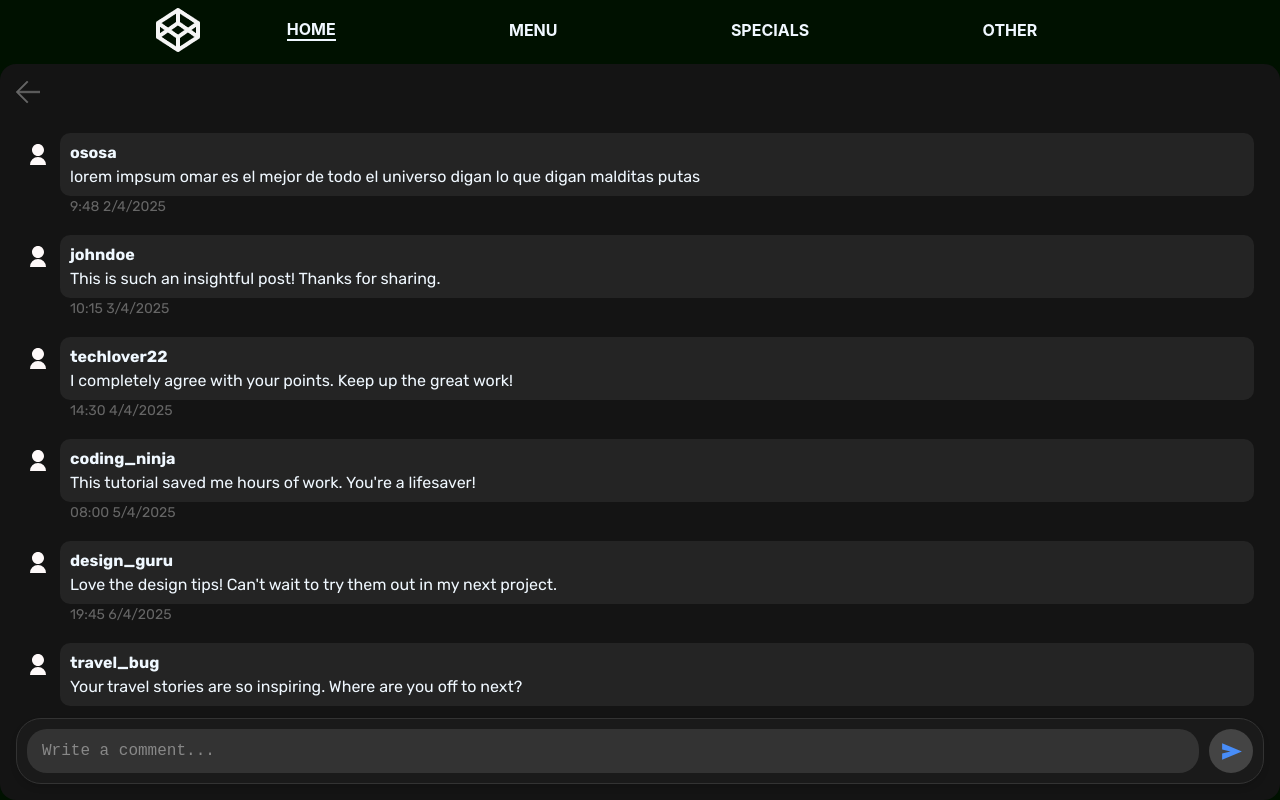
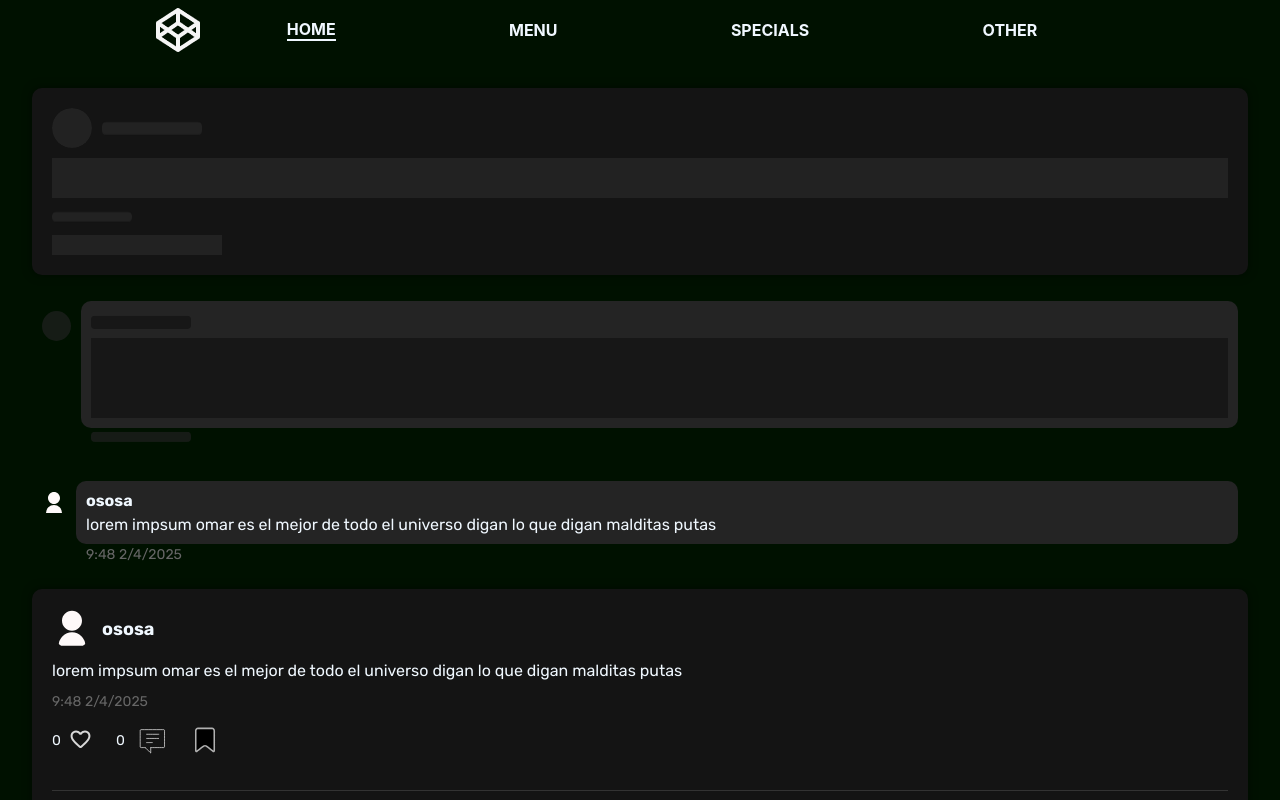
Before and after one commit to SirZosa/Social-app, a React (Vite) app: page / in a window 1280 px wide. Shown: the top 800 px of the page. Built offline with nearby package versions, Linux system fonts and the light colour scheme.

Commit message:
Write comment input resets value on enter

```diff
--- a/src/components/write-comment/write-comment.tsx
+++ b/src/components/write-comment/write-comment.tsx
@@ -22,6 +22,10 @@ export default function WriteComment({ onSubmit }: WriteCommentProps) {
             const formData = new FormData(e.currentTarget as HTMLFormElement);
             const comment = formData.get('comment') as string;
             onSubmit(comment);
+            if(textareaRef.current) {
+                textareaRef.current.value = ''
+                textareaRef.current.style.height = 'auto';
+            }
         }}>
             <textarea
                 ref={textareaRef}
--- a/src/page/home/home.tsx
+++ b/src/page/home/home.tsx
@@ -12,7 +12,7 @@ export default function Home(){
     const [loading, setLoading] = useState(true);
     return(
         <section className="feed">
-            <CommentSection/>
+
             <SkeletonComponent variant="post"/>
             <SkeletonComponent variant="comment"/>
             <Comment imgSrc={userPic} username="ososa" comment="lorem impsum omar es el mejor de todo el universo digan lo que digan malditas putas" date="9:48 2/4/2025" />
```
